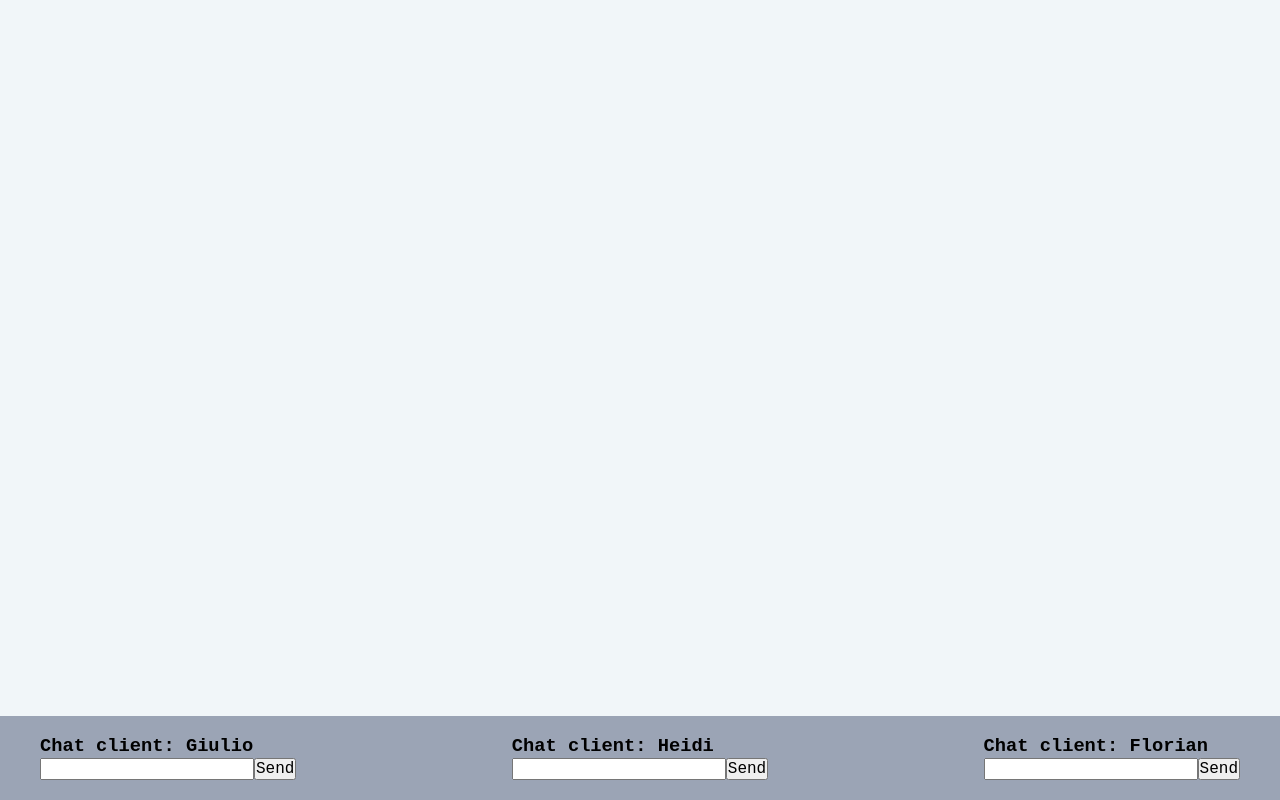
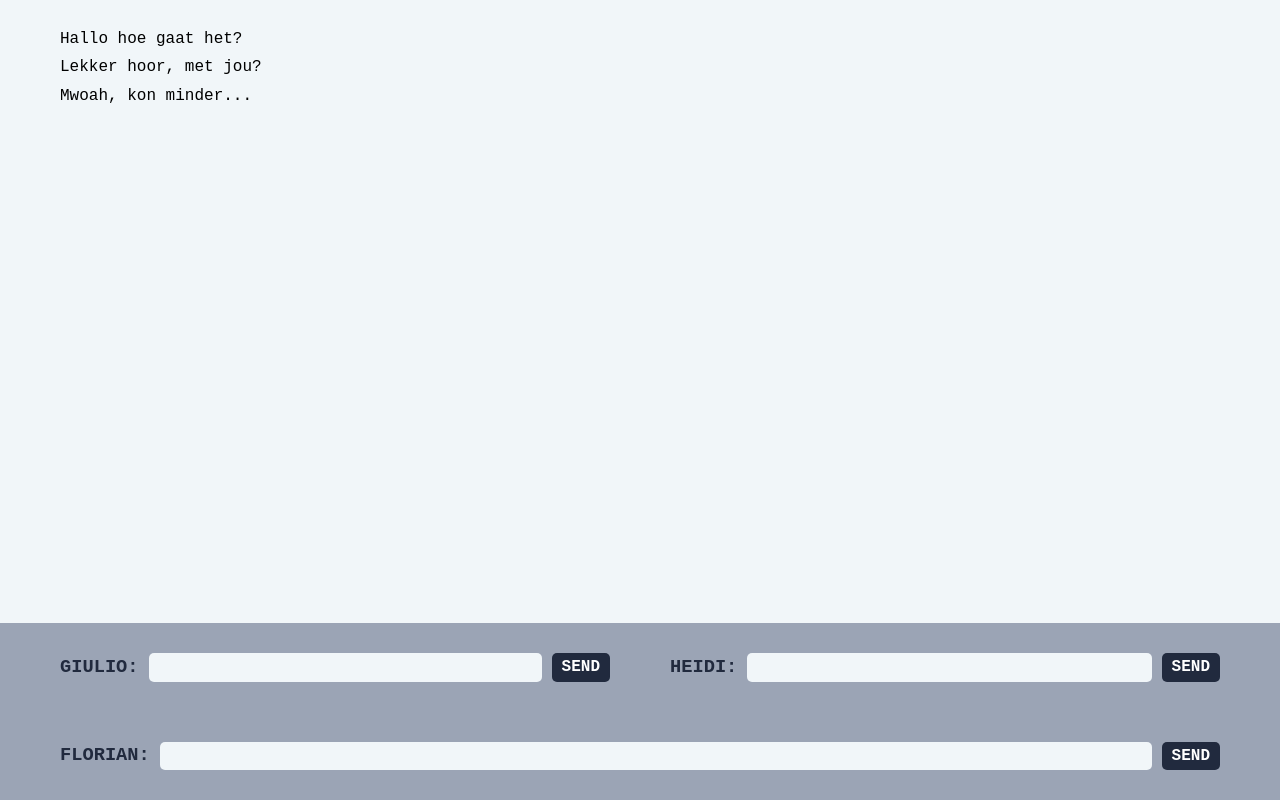
Before and after one commit to ArjanHoek-Topicus/TopicusChat, an Angular app: page / in a window 1280 px wide. Built offline with nearby package versions, Linux system fonts and the light colour scheme.

Commit message:
add some styling improvements

```diff
--- a/src/app/app.component.scss
+++ b/src/app/app.component.scss
@@ -7,7 +7,9 @@
 
 .clients {
   display: flex;
+  flex-wrap: wrap;
+  gap: 6rem;
   background-color: var(--cl-tertiary);
   justify-content: space-between;
-  padding: 2rem 4rem;
+  padding: 3rem 6rem;
 }
--- a/src/app/app.component.ts
+++ b/src/app/app.component.ts
@@ -6,7 +6,11 @@ import { Component } from '@angular/core';
   styleUrls: ['./app.component.scss'],
 })
 export class AppComponent {
-  messages: string[] = [];
+  messages: string[] = [
+    'Hallo hoe gaat het?',
+    'Lekker hoor, met jou?',
+    'Mwoah, kon minder...',
+  ];
   clients: string[] = ['Giulio', 'Heidi', 'Florian'];
 
   addMessage(message: string) {
--- a/src/app/chat-client/chat-client.component.html
+++ b/src/app/chat-client/chat-client.component.html
@@ -1,7 +1,3 @@
-<div>
-  <h3>Chat client: {{ title }}</h3>
-  <input [(ngModel)]="message" />
-  <button class="styled-button" type="button" (click)="emitMessage()">
-    Send
-  </button>
-</div>
+<h3>{{ title }}:</h3>
+<input [(ngModel)]="message" />
+<button ngClass="btn-send" type="button" (click)="emitMessage()">Send</button>
--- a/src/app/chat-client/chat-client.component.scss
+++ b/src/app/chat-client/chat-client.component.scss
@@ -0,0 +1,43 @@
+:host {
+  color: var(--cl-secondary);
+  flex: 1;
+  display: flex;
+  gap: 1rem;
+  align-items: center;
+
+  h3 {
+    font-weight: bold;
+    text-transform: uppercase;
+  }
+
+  input,
+  button {
+    padding: 0.5rem 1rem;
+    border-radius: 5px;
+    border: none;
+
+    &:focus {
+      outline: none;
+    }
+  }
+
+  input {
+    background-color: var(--cl-light);
+    flex: 1;
+  }
+
+  button {
+    text-transform: uppercase;
+    font-weight: bold;
+    background: var(--cl-secondary);
+    color: #fff;
+    padding: 0.5rem 1rem;
+    cursor: pointer;
+    transition: background 0.2s, color 0.2s;
+
+    &:hover {
+      background: var(--cl-light);
+      color: var(--cl-secondary);
+    }
+  }
+}
--- a/src/app/chat-screen/chat-screen.component.scss
+++ b/src/app/chat-screen/chat-screen.component.scss
@@ -1,3 +1,11 @@
 :host {
   flex: 1;
+  padding: 3rem 6rem;
+
+  ul {
+    list-style: none;
+    display: flex;
+    flex-direction: column;
+    gap: 1rem;
+  }
 }
```
